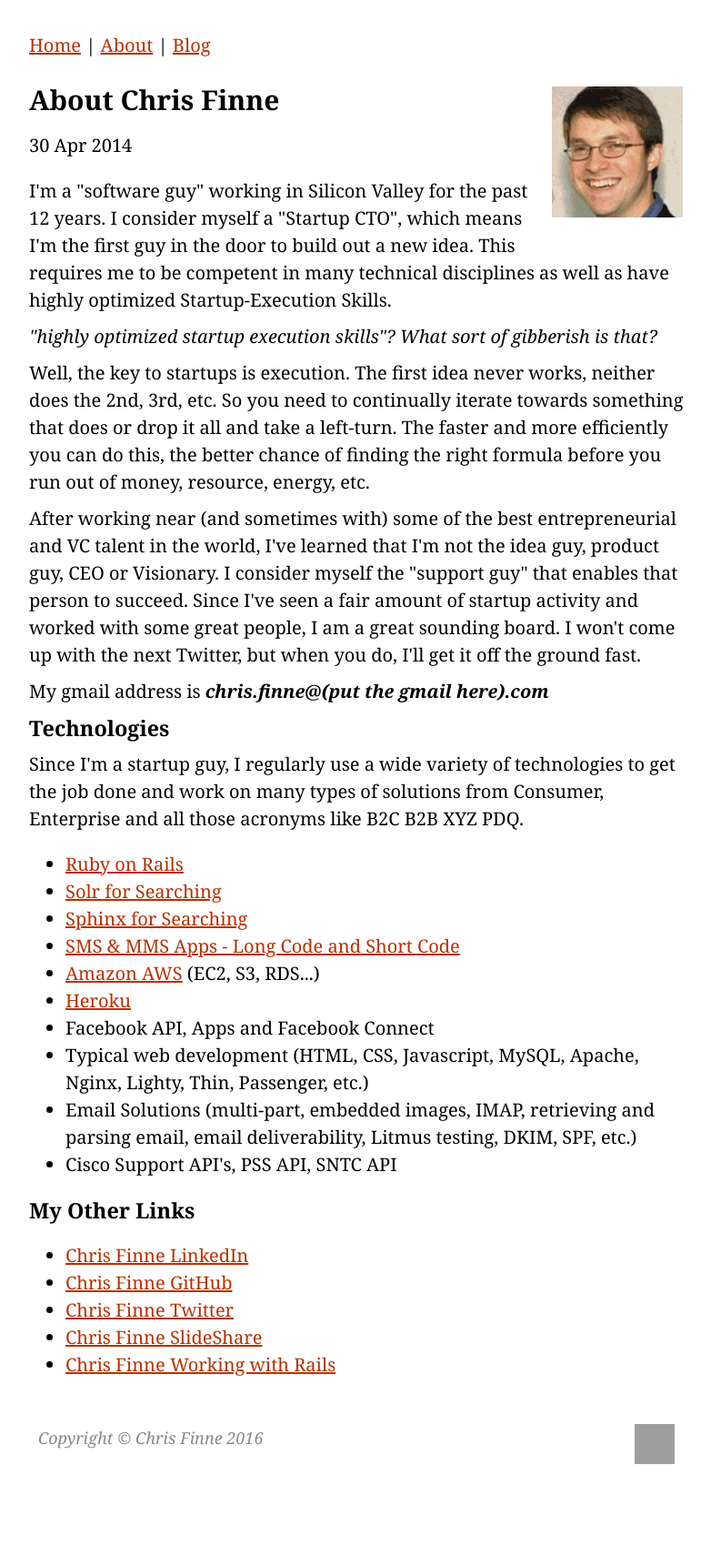
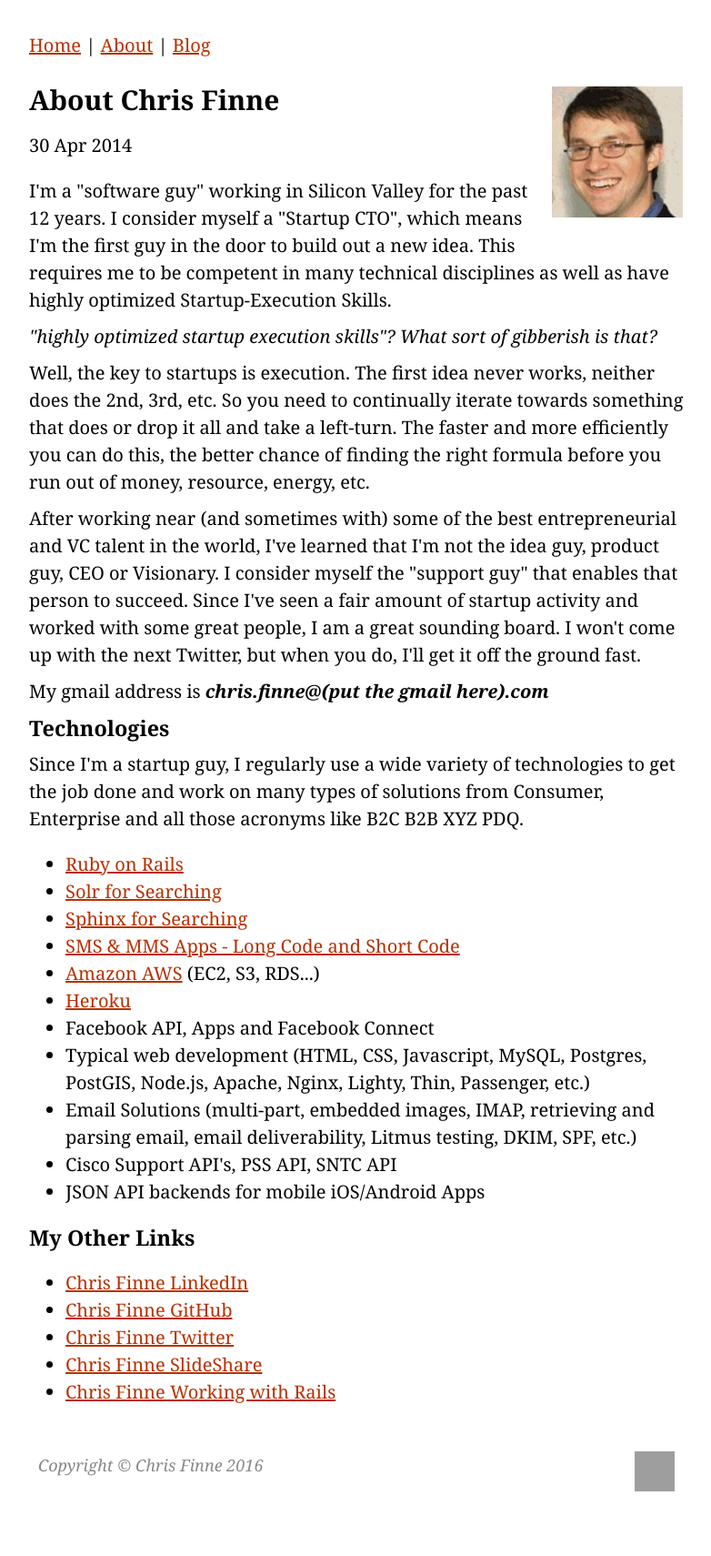
Before and after one commit to chrisfinne/chris.finne.us, a Jekyll site: the page built from about.md, in a window 1280 px wide. Shown: the whole page at 91% size, without its empty margins (248-1030 px from the left). Built offline with Jekyll 4.4.1, drawn with Linux system fonts in a browser that asks for light colours; Markdown is read by kramdown in place of the engine named in the settings; before the commit the page ends 1680 px from its top, so only the background shows below that; grey boxes are pictures that could not be loaded.

Commit message:
Update about.md

```diff
--- a/about.md
+++ b/about.md
@@ -26,9 +26,10 @@ date: 2014/04/30
   <li><a href="http://aws.amazon.com/">Amazon AWS</a> (EC2, S3, RDS...)</li>
   <li><a href="http://heroku.com">Heroku</a></li>
   <li>Facebook API, Apps and Facebook Connect</li>
-  <li>Typical web development (HTML, CSS, Javascript, MySQL, Apache, Nginx, Lighty, Thin, Passenger, etc.)</li>
+  <li>Typical web development (HTML, CSS, Javascript, MySQL, Postgres, PostGIS, Node.js, Apache, Nginx, Lighty, Thin, Passenger, etc.)</li>
   <li>Email Solutions (multi-part, embedded images, IMAP, retrieving and parsing email, email deliverability, Litmus testing, DKIM, SPF, etc.)</li>
   <li>Cisco Support API's, PSS API, SNTC API</li>
+  <li>JSON API backends for mobile iOS/Android Apps</li>
 </ul>
 
 <h3>My Other Links</h3>
```
